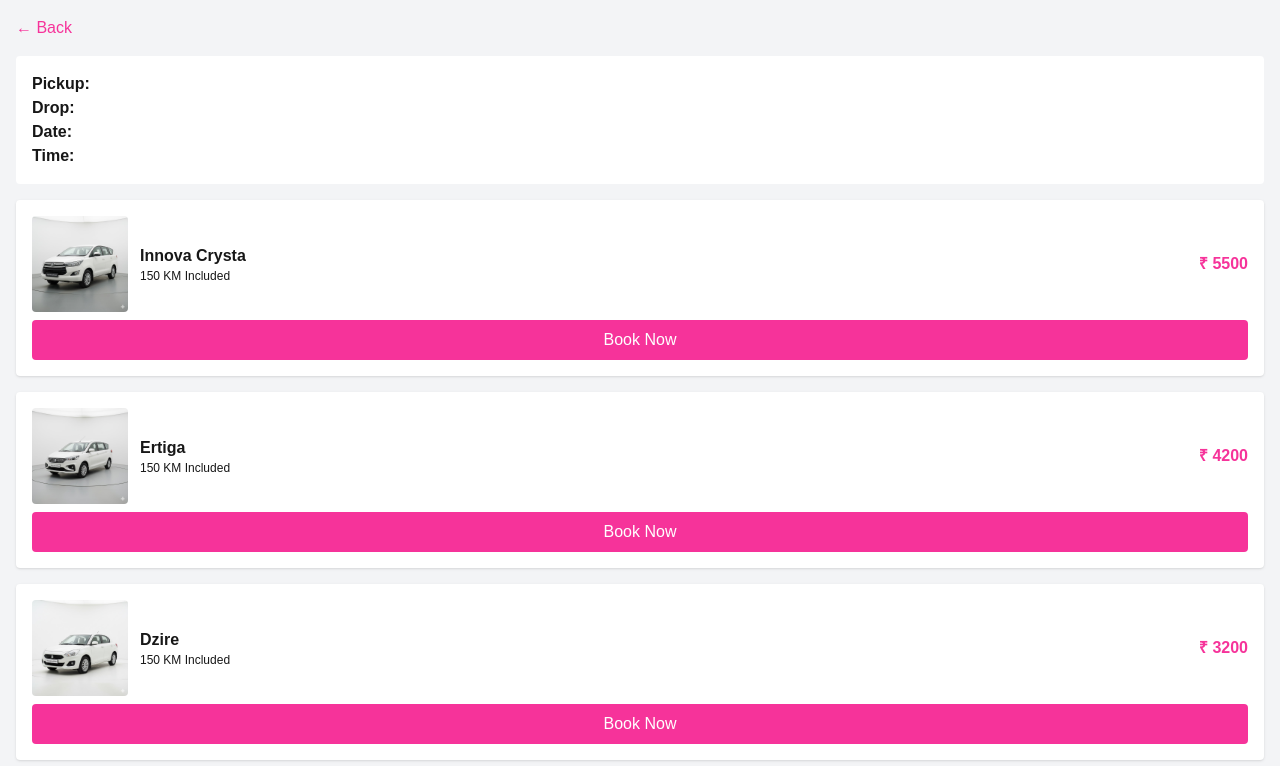
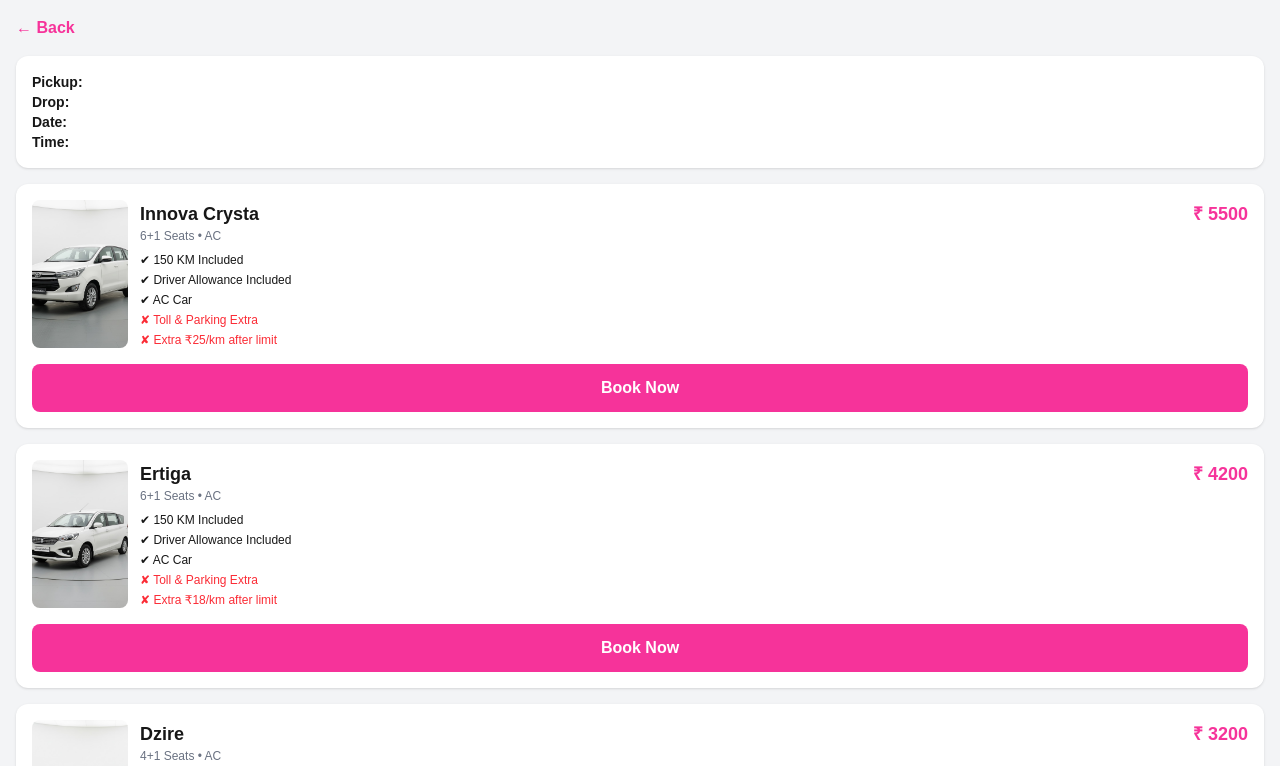
Before and after one commit to citycarsolution/city-cab, a Next.js app: page /results in a window 1280 px wide. Shown: the top 766 px of the page. Built offline with nearby package versions, Linux system fonts and the light colour scheme.

Commit message:
results premium ui fix

```diff
--- a/app/results/ResultsClient.tsx
+++ b/app/results/ResultsClient.tsx
@@ -53,7 +53,10 @@
     const msg = `Booking Request
 Name: ${name}
 Phone: ${phone}
-Car: ${selectedCar.name}`;
+Pickup: ${pickup}
+Drop: ${drop}
+Car: ${selectedCar.name}
+Price: ₹${selectedCar.price}`;
 
     window.open(
       `https://wa.me/919082552031?text=${encodeURIComponent(msg)}`
@@ -61,38 +64,80 @@
   };
 
   return (
-    <main className="min-h-screen bg-gray-100 p-4 pb-20">
+    <main className="min-h-screen bg-gray-100 p-4 pb-24">
 
-      <button onClick={() => router.back()} className="text-pink-500 mb-4">
+      {/* BACK */}
+      <button
+        onClick={() => router.back()}
+        className="text-pink-500 mb-4 font-semibold"
+      >
         ← Back
       </button>
 
-      <div className="bg-white p-4 rounded mb-4">
+      {/* TRIP INFO */}
+      <div className="bg-white p-4 rounded-xl shadow mb-4 text-sm">
         <p><b>Pickup:</b> {pickup}</p>
         <p><b>Drop:</b> {drop}</p>
         <p><b>Date:</b> {date}</p>
         <p><b>Time:</b> {time}</p>
       </div>
 
+      {/* CAR LIST */}
       {cars.map((car, i) => (
-        <div key={i} className="bg-white p-4 rounded mb-4 shadow">
+        <div key={i} className="bg-white p-4 rounded-xl shadow mb-4">
 
-          <div className="flex gap-3 items-center">
-            <img src={car.img} className="w-24 h-16 rounded" />
+          <div className="flex gap-3">
+
+            <img
+              src={car.img}
+              className="w-24 h-16 object-cover rounded-lg"
+            />
 
             <div className="flex-1">
-              <h3 className="font-bold">{car.name}</h3>
-              <p className="text-xs">150 KM Included</p>
+
+              <div className="flex justify-between items-center">
+                <h3 className="font-bold text-lg">{car.name}</h3>
+
+                <span className="text-pink-500 font-bold text-lg">
+                  ₹ {car.price}
+                </span>
+              </div>
+
+              <p className="text-xs text-gray-500 mb-1">
+                {car.seats} Seats • AC
+              </p>
+
+              {/* CONDITIONS */}
+              <div className="text-xs space-y-1 mt-2">
+
+                {isAirport ? (
+                  <>
+                    <p>✔ 4 Hours / 40 KM Included</p>
+                    <p>✔ Driver Allowance Included</p>
+                    <p>✔ AC Car</p>
+                    <p className="text-red-500">✘ Toll & Parking Extra</p>
+                    <p className="text-red-500">✘ Extra ₹{car.extraKm}/km after limit</p>
+                  </>
+                ) : (
+                  <>
+                    <p>✔ 150 KM Included</p>
+                    <p>✔ Driver Allowance Included</p>
+                    <p>✔ AC Car</p>
+                    <p className="text-red-500">✘ Toll & Parking Extra</p>
+                    <p className="text-red-500">✘ Extra ₹{car.extraKm}/km after limit</p>
+                  </>
+                )}
+
+              </div>
+
             </div>
 
-            <div className="text-pink-500 font-bold">
-              ₹ {car.price}
-            </div>
           </div>
 
+          {/* BUTTON */}
           <button
             onClick={() => setSelectedCar(car)}
-            className="w-full mt-2 bg-pink-500 text-white py-2 rounded"
+            className="w-full mt-4 bg-pink-500 text-white py-3 rounded-lg font-semibold"
           >
             Book Now
           </button>
@@ -100,34 +145,46 @@
         </div>
       ))}
 
+      {/* BOOKING MODAL */}
       {selectedCar && (
-        <div className="fixed inset-0 bg-black/60 flex items-center justify-center">
+        <div className="fixed inset-0 bg-black/60 flex items-end md:items-center justify-center z-50">
 
-          <div className="bg-white p-4 rounded w-full max-w-sm">
+          <div className="bg-white w-full md:max-w-sm p-5 rounded-t-xl md:rounded-xl">
+
+            <h3 className="font-bold text-lg mb-3">
+              Book {selectedCar.name}
+            </h3>
 
             <input
-              placeholder="Name"
+              placeholder="Your Name"
               onChange={(e) => setName(e.target.value)}
-              className="w-full mb-2 p-2 border"
+              className="w-full mb-2 p-3 border rounded-lg"
             />
 
             <input
-              placeholder="Phone"
+              placeholder="Phone Number"
               onChange={(e) => setPhone(e.target.value)}
-              className="w-full mb-2 p-2 border"
+              className="w-full mb-2 p-3 border rounded-lg"
             />
 
             <textarea
-              placeholder="Address"
+              placeholder="Pickup Address"
               onChange={(e) => setAddress(e.target.value)}
-              className="w-full mb-2 p-2 border"
+              className="w-full mb-3 p-3 border rounded-lg"
             />
 
             <button
               onClick={handleBooking}
-              className="w-full bg-pink-500 text-white py-2"
+              className="w-full bg-pink-500 text-white py-3 rounded-lg font-semibold"
             >
-              Confirm
+              Confirm Booking
+            </button>
+
+            <button
+              onClick={() => setSelectedCar(null)}
+              className="w-full mt-2 text-gray-500"
+            >
+              Cancel
             </button>
 
           </div>
```
